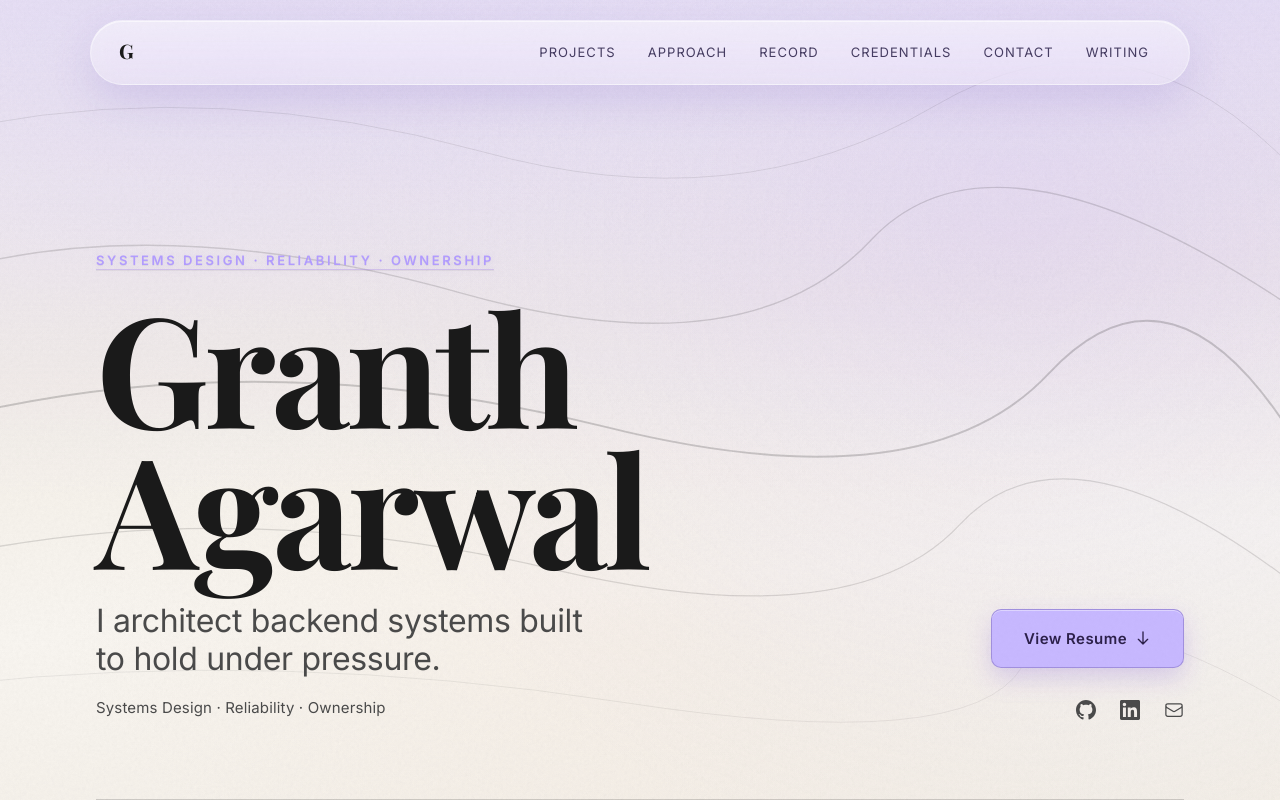
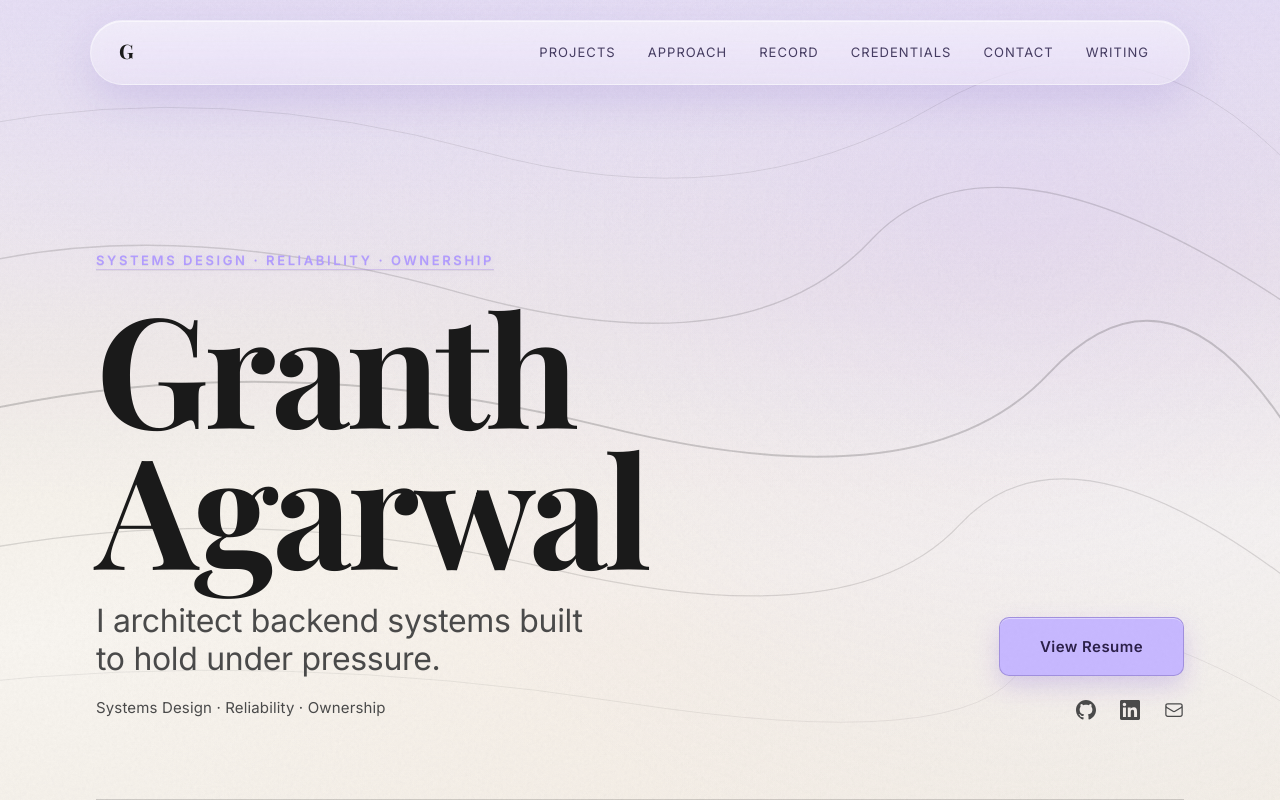
Before and after one commit to hey-granth/granth, a React (Vite) app: page / in a window 1280 px wide. Shown: the top 800 px of the page. Built offline with nearby package versions, Linux system fonts and the light colour scheme; a web font is replaced by a local one.

Commit message:
style(hero): remove arrow icon, balance padding, and adjust CTA alignment

```diff
--- a/src/components/sections/Hero.jsx
+++ b/src/components/sections/Hero.jsx
@@ -147,20 +147,13 @@ const Hero = () => {
 
                     {/* Right — CTA + Social */}
                     <motion.div
-                        className="flex flex-col items-start md:items-end gap-8"
+                        className="flex flex-col items-start md:items-end gap-5 md:gap-6"
                         initial={{ opacity: 0, y: 20 }}
                         animate={{ opacity: 1, y: 0 }}
                         transition={{ duration: 0.8, ease, delay: 0.5 }}
                     >
                         <a href="/resume" className="cta-primary group">
                             View Resume
-                            <svg
-                                width="16" height="16" viewBox="0 0 24 24"
-                                fill="none" stroke="currentColor" strokeWidth="2"
-                                className="cta-arrow"
-                            >
-                                <path strokeLinecap="round" strokeLinejoin="round" d="M19 14l-7 7m0 0l-7-7m7 7V3" />
-                            </svg>
                         </a>
 
                         <div className="flex items-center gap-6">
--- a/src/index.css
+++ b/src/index.css
@@ -831,8 +831,8 @@
   .cta-primary {
     display: inline-flex;
     align-items: center;
-    gap: 0.5rem;
-    padding: 1rem 2rem;
+    justify-content: center;
+    padding: 1rem 2.5rem;
     font-family: var(--font-sans);
     font-size: 0.9375rem;
     font-weight: 600;
```
